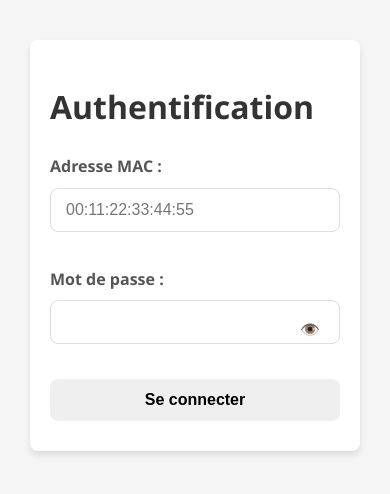
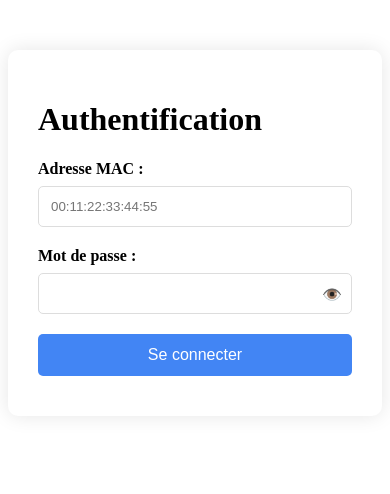
Before and after one commit to moguennouni/YAPLAYER, a plain HTML site: page index.html in a window 390 px wide. Drawn offline with Linux system fonts and the light colour scheme.

Commit message:
Update style.css

```diff
--- a/style.css
+++ b/style.css
@@ -1,162 +1,80 @@
-/* Variables CSS pour une cohérence globale */
-:root {
-    --primary-color: #4285f4;
-    --primary-hover: #3367d6;
-    --secondary-color: #f1f1f1;
-    --secondary-hover: #ddd;
-    --danger-color: #ff4444;
-    --danger-hover: #cc0000;
-    --text-color: #333;
-    --light-bg: #f8f9fa;
-    --border-radius: 8px;
-    --box-shadow: 0 4px 6px rgba(0, 0, 0, 0.1);
+/* Nouveaux styles */
+.auth-container, .playlist-container {
+    max-width: 500px;
+    margin: 50px auto;
+    padding: 30px;
+    background: white;
+    border-radius: 10px;
+    box-shadow: 0 0 20px rgba(0,0,0,0.1);
 }
 
-/* Reset et polices */
-body {
-    font-family: 'Segoe UI', Tahoma, Geneva, Verdana, sans-serif;
-    background-color: #f5f5f5;
-    color: var(--text-color);
-    line-height: 1.6;
-    margin: 0;
-    padding: 20px;
-}
-
-/* Conteneurs */
-.auth-container, .playlist-container {
-    max-width: 500px;
-    margin: 30px auto;
-    padding: 30px;
-    background: white;
-    border-radius: var(--border-radius);
-    box-shadow: var(--box-shadow);
-    transition: transform 0.3s ease;
-}
-
-.auth-container:hover, .playlist-container:hover {
-    transform: translateY(-5px);
-}
-
-/* Client info */
 .client-info {
-    background: var(--light-bg);
+    background: #f0f8ff;
     padding: 15px;
-    border-radius: var(--border-radius);
-    margin-bottom: 25px;
-    border-left: 4px solid var(--primary-color);
-}
-
-/* Formulaires */
-.form-group {
+    border-radius: 5px;
     margin-bottom: 20px;
 }
 
 label {
     display: block;
     margin-bottom: 8px;
-    font-weight: 600;
-    color: #555;
+    font-weight: bold;
 }
 
 input[type="text"],
 input[type="password"],
 input[type="url"] {
     width: 100%;
-    padding: 12px 15px;
-    margin-bottom: 15px;
+    padding: 12px;
+    margin-bottom: 20px;
     border: 1px solid #ddd;
-    border-radius: var(--border-radius);
+    border-radius: 5px;
     box-sizing: border-box;
-    font-size: 16px;
-    transition: border 0.3s;
 }
 
-input:focus {
-    border-color: var(--primary-color);
-    outline: none;
-    box-shadow: 0 0 0 2px rgba(66, 133, 244, 0.2);
-}
-
-/* Gestion mot de passe */
 .password-container {
     position: relative;
 }
 
 .toggle-password {
     position: absolute;
-    right: 15px;
-    top: 50%;
-    transform: translateY(-50%);
+    right: 10px;
+    top: 12px;
     cursor: pointer;
-    color: #666;
-    background: none;
-    border: none;
-    padding: 5px;
-    transition: all 0.3s ease;
-    z-index: 2;
+    user-select: none;
 }
 
-.toggle-password:hover {
-    color: var(--primary-color);
-}
-
-.toggle-password:active {
-    transform: translateY(-50%) scale(0.9);
-}
-
-/* Boutons */
 button {
     width: 100%;
     padding: 12px;
+    background-color: #4285f4;
+    color: white;
     border: none;
-    border-radius: var(--border-radius);
+    border-radius: 5px;
     cursor: pointer;
     font-size: 16px;
-    font-weight: 600;
-    transition: all 0.3s;
     margin-bottom: 10px;
 }
 
-button.primary {
-    background-color: var(--primary-color);
-    color: white;
-}
-
-button.primary:hover {
-    background-color: var(--primary-hover);
+button:hover {
+    background-color: #3367d6;
 }
 
 button.secondary {
-    background-color: var(--secondary-color);
-    color: var(--text-color);
+    background-color: #f1f1f1;
+    color: #333;
 }
 
 button.secondary:hover {
-    background-color: var(--secondary-hover);
+    background-color: #ddd;
 }
 
-button.danger {
-    background-color: var(--danger-color);
-    color: white;
-}
-
-button.danger:hover {
-    background-color: var(--danger-hover);
-}
-
-/* Playlists */
 .playlist-item {
-    background: white;
+    background: #f9f9f9;
     padding: 15px;
-    border-radius: var(--border-radius);
+    border-radius: 5px;
     margin-bottom: 15px;
     border: 1px solid #eee;
-    box-shadow: var(--box-shadow);
-}
-
-.playlist-item h4 {
-    margin: 0 0 5px 0;
-    color: var(--primary-color);
 }
 
 .playlist-actions {
@@ -164,20 +82,3 @@ button.danger:hover {
     gap: 10px;
     margin-top: 10px;
 }
-
-.playlist-actions button {
-    flex: 1;
-    padding: 8px;
-}
-
-/* Responsive */
-@media (max-width: 600px) {
-    .auth-container, .playlist-container {
-        margin: 20px 10px;
-        padding: 20px;
-    }
-
-    .playlist-actions {
-        flex-direction: column;
-    }
-}
```
